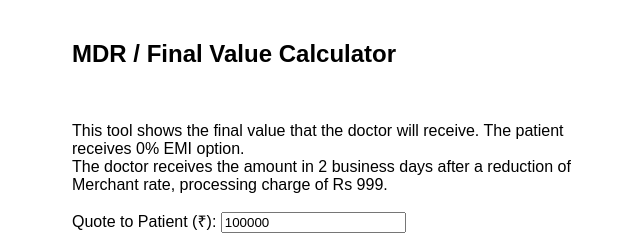
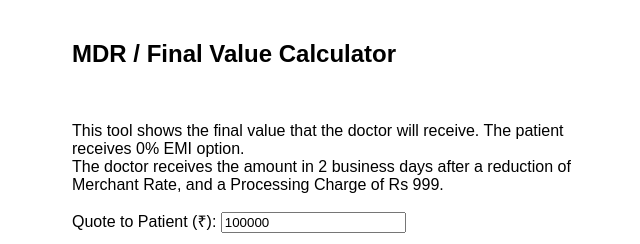
Before and after one commit to sachushylan/financecalculator, a plain HTML site: page index.html in a window 1280 px wide. Shown: the top 244 px of the page, without its empty margins (318-958 px from the left). Drawn offline with Linux system fonts and the light colour scheme.

Commit message:
Update index.html

```diff
--- a/index.html
+++ b/index.html
@@ -8,7 +8,7 @@
 <body style="font-family: Arial, sans-serif; max-width: 500px; margin: 40px auto;">
   <h2>MDR / Final Value Calculator</h2><br>
 <p>This tool shows the final value that the doctor will receive. The patient receives 0% EMI option. <br>
-  The doctor receives the amount in 2 business days after a reduction of Merchant rate, processing charge of Rs 999.</p>
+  The doctor receives the amount in 2 business days after a reduction of Merchant Rate, and a Processing Charge of Rs 999.</p>
   <label>
     Quote to Patient (₹):
     <input id="quote" type="number" value="100000" />
```
